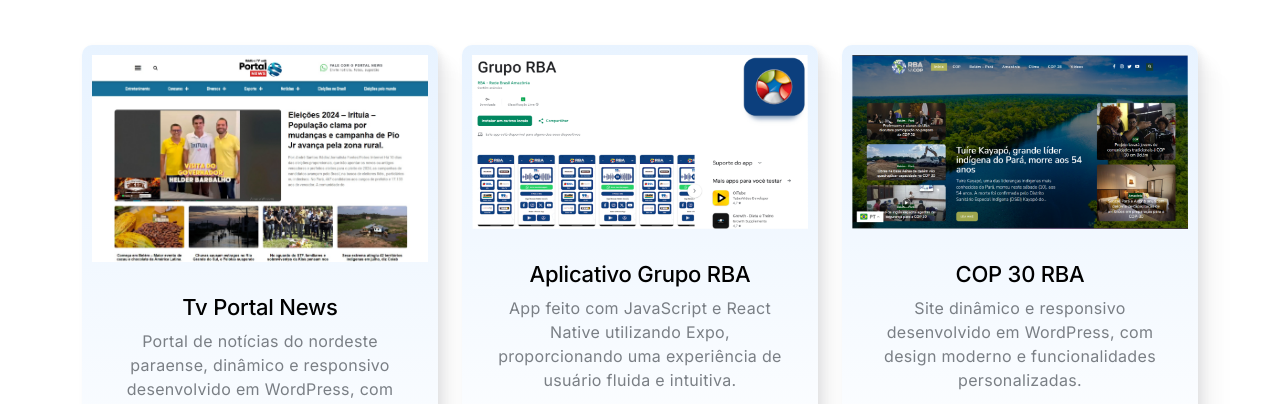
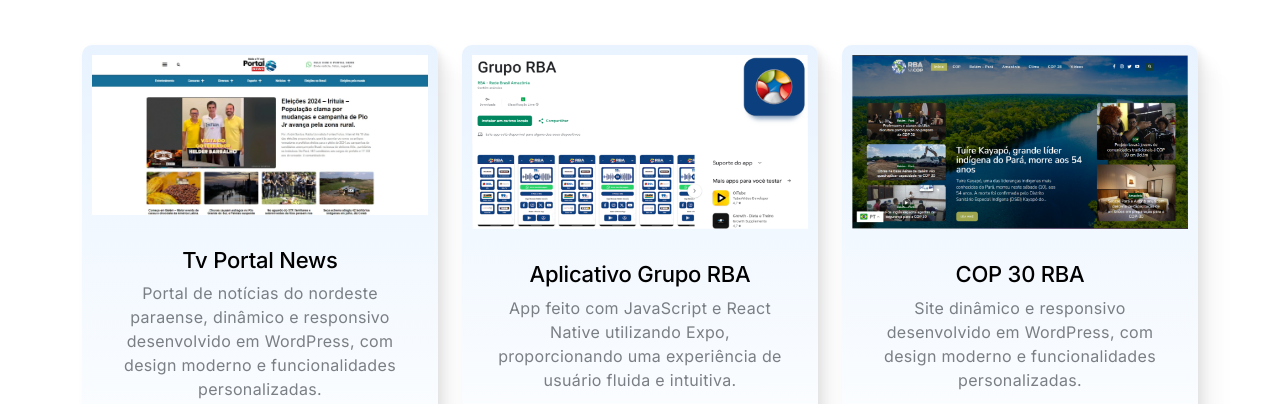
Before and after one commit to JuniorMaia20/portifolio, a plain HTML site: page index.html in a window 1280 px wide. Shown: the part 795-1199 px from the top of the page. Drawn offline with Linux system fonts and the light colour scheme.

Commit message:
serviços

```diff
--- a/index.html
+++ b/index.html
@@ -103,7 +103,7 @@
             <div class="col-lg-4 col-md-6">
                 <div class="service-box bg-gradient shadow br-30 mb-24">
                     <div class="img-block">
-                        <img src="assets/media/services/portalnews.jpeg" alt="">
+                        <img src="assets/media/services/portal.jpeg" alt="">
                     </div>
                     <div class="text-service">
                         <h4 class="mb-8">Tv Portal News</h4>
```
Also changed, not shown: assets/media/services/portal.jpeg (added).
